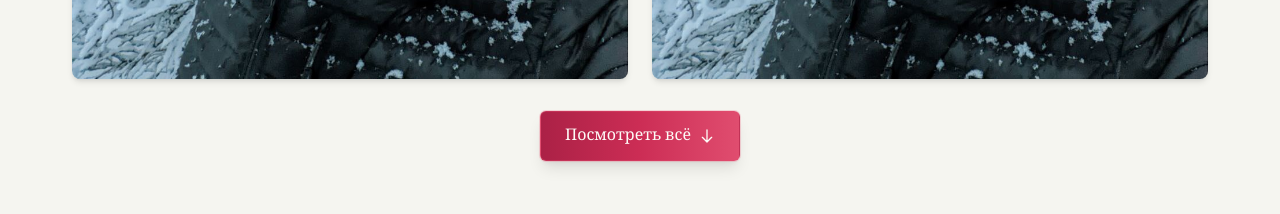
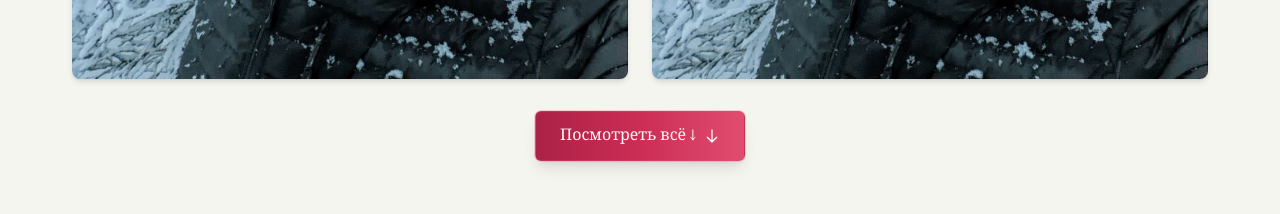
Before and after one commit to ila42/poetry-book, a React (Vite) app: page / in a window 1280 px wide. Shown: the part 2780-2994 px from the top of the page. Built offline with nearby package versions, Linux system fonts and the light colour scheme; a web font is replaced by a local one.

Commit message:
Add arrow indicators to expand/collapse buttons in Listen and Gallery sections

```diff
--- a/src/pages/LandingPage.tsx
+++ b/src/pages/LandingPage.tsx
@@ -325,7 +325,7 @@ export function LandingPage() {
                              shadow-lg hover:shadow-xl transition-all duration-300
                              border border-burgundy-500/40 ring-1 ring-burgundy-400/30"
                 >
-                  <span>{showAllAudio ? 'Свернуть' : 'Послушать всё'}</span>
+                  <span>{showAllAudio ? 'Свернуть ↑' : 'Послушать всё ↓'}</span>
                   <svg
                     className={`w-4 h-4 transition-transform duration-300 ${showAllAudio ? 'rotate-180' : ''}`}
                     fill="none"
@@ -418,7 +418,7 @@ export function LandingPage() {
                              shadow-lg hover:shadow-xl transition-all duration-300
                              border border-burgundy-500/40 ring-1 ring-burgundy-400/30"
                 >
-                  <span>{showAllPhotos ? 'Свернуть' : 'Посмотреть всё'}</span>
+                  <span>{showAllPhotos ? 'Свернуть ↑' : 'Посмотреть всё ↓'}</span>
                   <svg
                     className={`w-4 h-4 transition-transform duration-300 ${showAllPhotos ? 'rotate-180' : ''}`}
                     fill="none"
```
